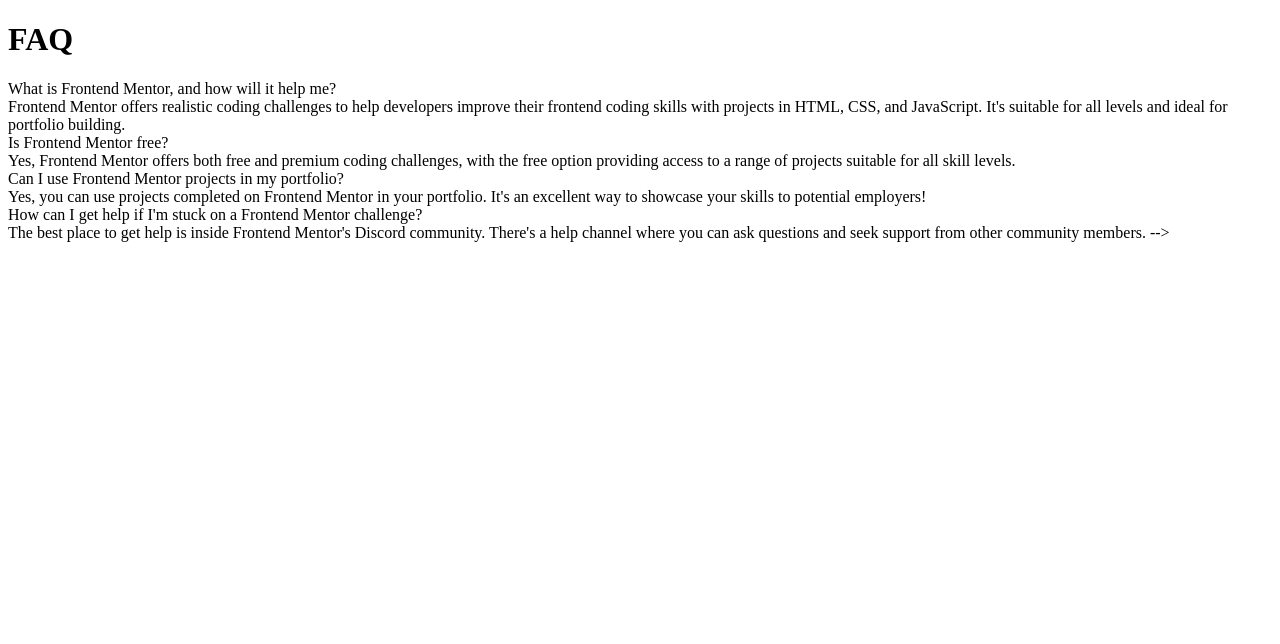
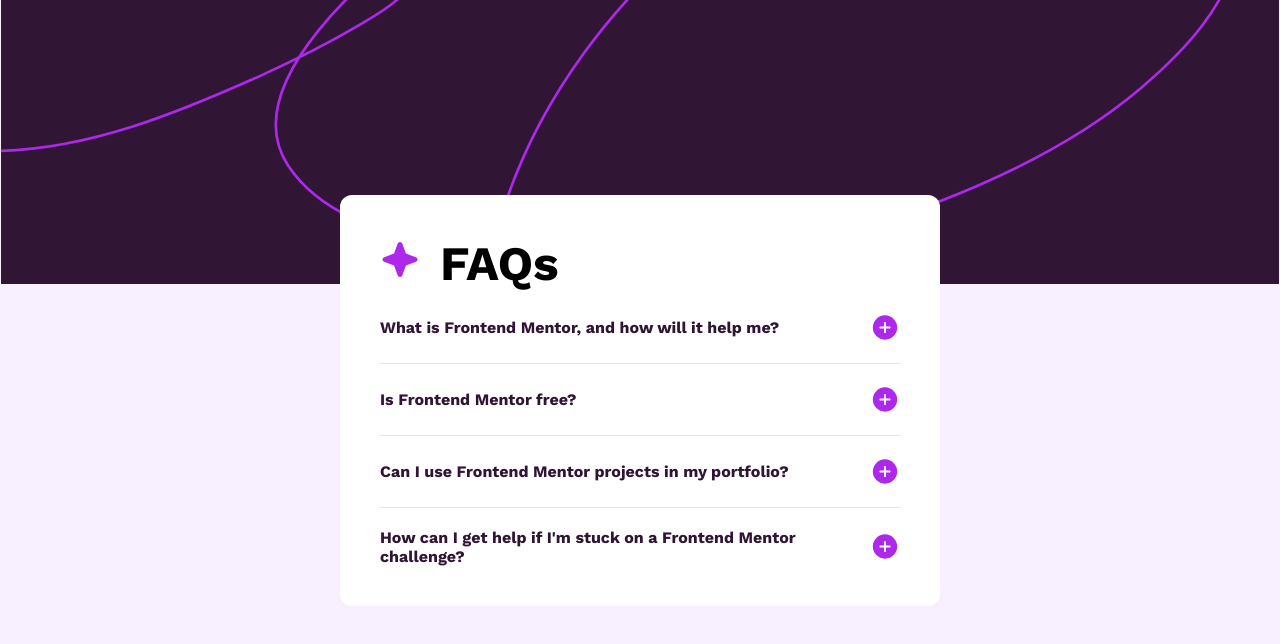
Before and after one commit to swarnim-me/faq-accordion, a plain HTML site: page index.html in a window 1280 px wide. Drawn offline with Linux system fonts and the light colour scheme.

Commit message:
Files cleanup

```diff
--- /dev/null
+++ b/css/style.css
@@ -0,0 +1,89 @@
+:root {
+    --white-clr: hsl(0, 0%, 100%);
+    --light-pink-clr: hsl(275, 100%, 97%);
+    --grayish-purple-clr: hsl(292, 16%, 49%);
+    --dark-purple-clr: hsl(292, 42%, 14%);
+    font-size: 16px;
+}
+
+* {
+    margin: 0;
+    padding: 0;
+    box-sizing: border-box;
+    font-family: 'WorkSans';
+}
+
+@font-face {
+    font-family: 'WorkSans';
+    src: url('../assets/fonts/WorkSans-VariableFont_wght.ttf');
+}
+
+main {
+    min-height: 100vh;
+    width: 100vw;
+    display: flex;
+    justify-content: center;
+    align-items: center;
+    background: url('../assets/images/background-pattern-desktop.svg');
+    background-position: top;
+    background-repeat: no-repeat;
+    background-size: contain;
+    background-color: var(--light-pink-clr);
+}
+
+.content {
+    width: min(90%, 600px);
+    background: white;
+    padding: 40px;
+    border-radius: 12px;
+}
+
+h1 {
+    font-size: 3rem;
+}
+
+h1::before {
+    content: url("../assets/images/icon-star.svg");
+    padding-right: 20px;
+}
+
+.answer {
+    max-height: 0;
+    color: var(--grayish-purple-clr);
+    overflow: hidden;
+    transition: max-height .4s ease-in-out;
+    line-height: 30px;
+}
+
+.answer.expanded {
+    max-height: 200px;
+}
+
+.question {
+    display: flex;
+    align-items: center;
+    justify-content: space-between;
+    font-weight: 700;
+    color: var(--dark-purple-clr);
+}
+
+.question-wrapper {
+    border-bottom: 1px solid rgb(1, 1, 1, 0.1);
+    padding-block: 20px;
+}
+
+.question-wrapper:last-child {
+    border-bottom: none;
+    padding-bottom: 0px;
+}
+
+@media(max-width: 600px) {
+    main {
+        background: url('../assets/images/background-pattern-mobile.svg');
+        background-position: top;
+        background-repeat: no-repeat;
+        background-size: contain;
+        background-color: var(--light-pink-clr);
+        ;
+    }
+}
--- a/index.html
+++ b/index.html
@@ -7,50 +7,59 @@
   <!-- displays site properly based on user's device -->
 
   <link rel="icon" type="image/png" sizes="32x32" href="./assets/images/favicon-32x32.png">
+  <link rel="stylesheet" href="css/style.css">
 
   <title>Frontend Mentor | FAQ accordion</title>
-
+  <script src="./js/script.js" defer></script>
 </head>
 
 <body>
   <main>
     <div class="content">
-      <h1>FAQ</h1>
+      <h1>FAQs</h1>
       <div class="questions-wrapper">
         <div class="question-wrapper">
           <div class="question">
-            What is Frontend Mentor, and how will it help me?
+            <p>What is Frontend Mentor, and how will it help me?</p>
+            <img src="./assets/images/icon-plus.svg">
           </div>
           <div class="answer">
+            <br>
             Frontend Mentor offers realistic coding challenges to help developers improve their frontend coding skills
             with projects in HTML, CSS, and JavaScript. It's suitable for all levels and ideal for portfolio building.
           </div>
         </div>
         <div class="question-wrapper">
           <div class="question">
-            Is Frontend Mentor free?
+            <p>Is Frontend Mentor free?</p>
+            <img src="./assets/images/icon-plus.svg">
           </div>
           <div class="answer">
+            <br>
             Yes, Frontend Mentor offers both free and premium coding challenges, with the free option providing access
             to a range of projects suitable for all skill levels.
           </div>
         </div>
         <div class="question-wrapper">
           <div class="question">
-            Can I use Frontend Mentor projects in my portfolio?
+            <p>Can I use Frontend Mentor projects in my portfolio?</p>
+            <img src="./assets/images/icon-plus.svg">
           </div>
           <div class="answer">
+            <br>
             Yes, you can use projects completed on Frontend Mentor in your portfolio. It's an excellent way to showcase
             your skills to potential employers!
           </div>
         </div>
         <div class="question-wrapper">
           <div class="question">
-            How can I get help if I'm stuck on a Frontend Mentor challenge?
+            <p>How can I get help if I'm stuck on a Frontend Mentor challenge?</p>
+            <img src="./assets/images/icon-plus.svg">
           </div>
           <div class="answer">
+            <br>
             The best place to get help is inside Frontend Mentor's Discord community. There's a help
-            channel where you can ask questions and seek support from other community members. -->
+            channel where you can ask questions and seek support from other community members.
           </div>
         </div>
       </div>
```
Also changed, not shown: 2 other files.
